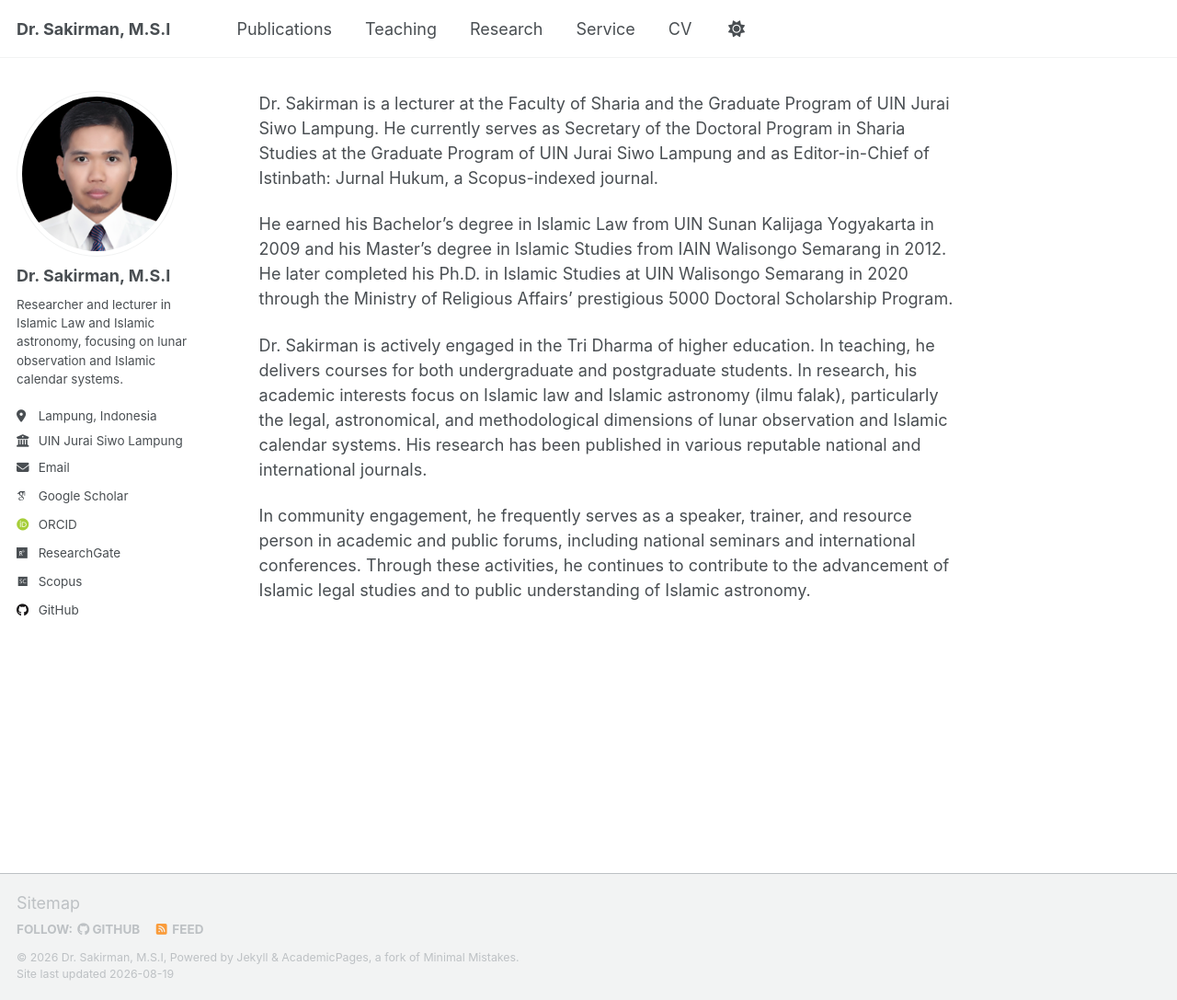
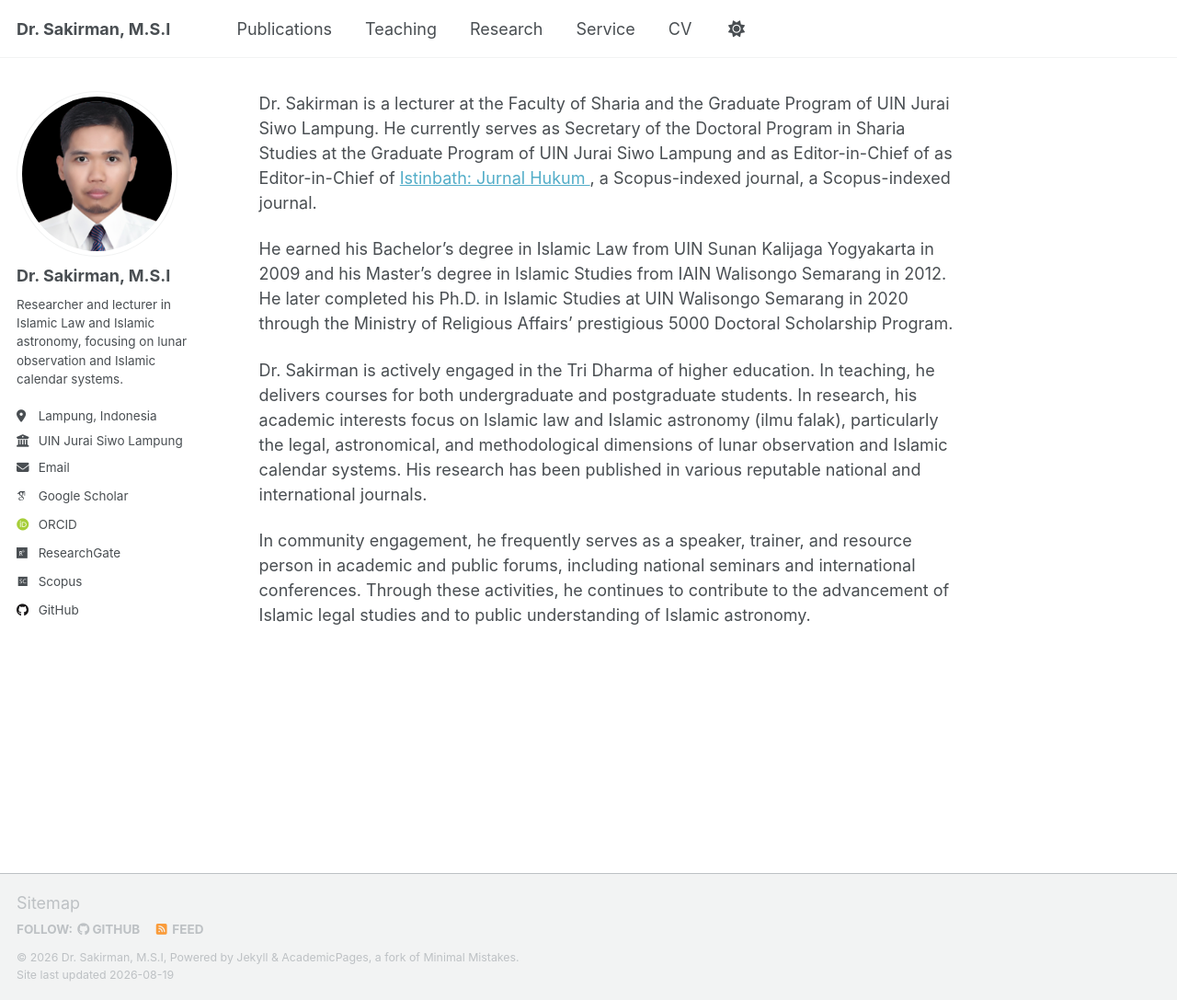
Before and after one commit to sakir-man/sakir-man.github.io, a Jekyll site: the page built from _pages/about.md, in a window 1280 px wide and 1087 px high. Shown: the whole window at 92% size. Built offline with Jekyll 4.4.1, drawn with Linux system fonts in a browser that asks for light colours; some web fonts are replaced; a script that is not in the unit is left out.

Commit message:
Update about.md

```diff
--- a/_pages/about.md
+++ b/_pages/about.md
@@ -7,7 +7,7 @@ redirect_from:
   - /about.html
 ---
 
-Dr. Sakirman is a lecturer at the Faculty of Sharia and the Graduate Program of UIN Jurai Siwo Lampung. He currently serves as Secretary of the Doctoral Program in Sharia Studies at the Graduate Program of UIN Jurai Siwo Lampung and as Editor-in-Chief of Istinbath: Jurnal Hukum, a Scopus-indexed journal.
+Dr. Sakirman is a lecturer at the Faculty of Sharia and the Graduate Program of UIN Jurai Siwo Lampung. He currently serves as Secretary of the Doctoral Program in Sharia Studies at the Graduate Program of UIN Jurai Siwo Lampung and as Editor-in-Chief of as Editor-in-Chief of <a href="https://e-journal.metrouniv.ac.id/istinbath/index" target="_blank" rel="noopener noreferrer"> Istinbath: Jurnal Hukum </a>, a Scopus-indexed journal, a Scopus-indexed journal.
 
 He earned his Bachelor’s degree in Islamic Law from UIN Sunan Kalijaga Yogyakarta in 2009 and his Master’s degree in Islamic Studies from IAIN Walisongo Semarang in 2012. He later completed his Ph.D. in Islamic Studies at UIN Walisongo Semarang in 2020 through the Ministry of Religious Affairs’ prestigious 5000 Doctoral Scholarship Program.
 
```
